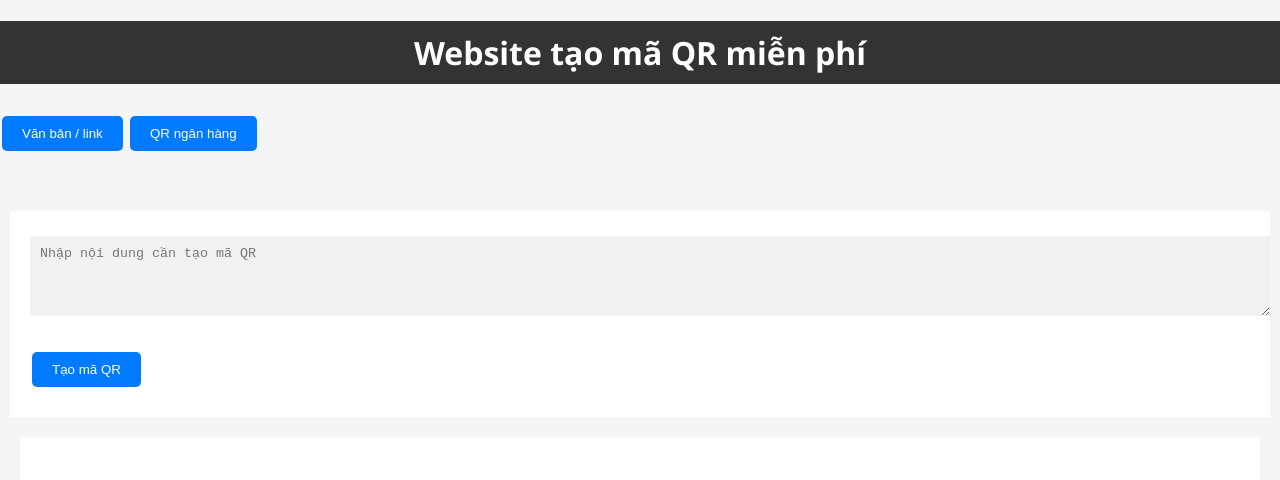
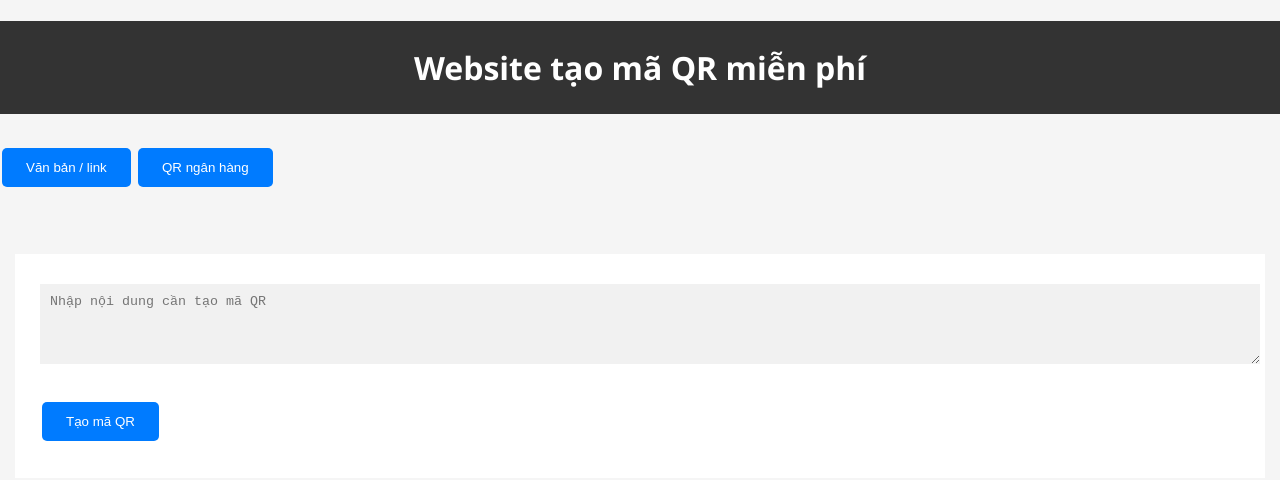
Before and after one commit to brianhuster/my-qr, a plain HTML site: page index.html in a window 1280 px wide. Drawn offline with Linux system fonts and the light colour scheme; no server answers.

Commit message:
Update style.css

```diff
--- a/style.css
+++ b/style.css
@@ -71,6 +71,17 @@ footer {
 }
 /* Small devices (portrait tablets and large phones, 600px and up) */
 @media only screen and (min-width: 600px) {
+    h1 {
+      padding: 15px 0;
+    }
+    button {
+      padding: 8px 16px;
+      margin: 8px 2px;
+    }
+    #textQR, #bankQR {
+      padding: 15px;
+      margin: 5px;
+    }
     #qrcode {
       padding: 15px;
       margin: 5px;
@@ -79,6 +90,17 @@ footer {
 
   /* Medium devices (landscape tablets, 768px and up) */
   @media only screen and (min-width: 768px) {
+    h1 {
+      padding: 20px 0;
+    }
+    button {
+      padding: 10px 20px;
+      margin: 10px 2px;
+    }
+    #textQR, #bankQR {
+      padding: 20px;
+      margin: 10px;
+    }
     #qrcode {
       padding: 20px;
       margin: 10px;
@@ -87,16 +109,19 @@ footer {
 
   /* Large devices (laptops/desktops, 992px and up) */
   @media only screen and (min-width: 992px) {
+    h1 {
+      padding: 25px 0;
+    }
+    button {
+      padding: 12px 24px;
+      margin: 12px 2px;
+    }
+    #textQR, #bankQR {
+      padding: 25px;
+      margin: 15px;
+    }
     #qrcode {
       padding: 25px;
       margin: 15px;
     }
   }
-
-/* Extra large devices (large laptops and desktops, 1200px and up) */
-@media only screen and (min-width: 1200px) {
-  #qrcode {
-    padding: 30px;
-    margin: 20px;
-  }
-}
```
Lines whose indentation alone changed are shown as unchanged.
